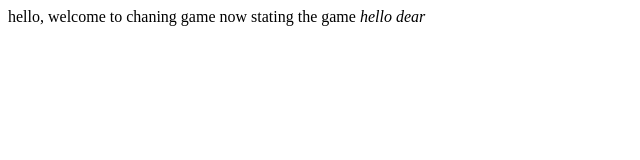
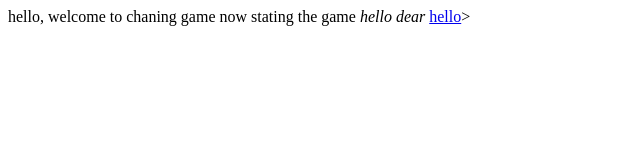
Before and after one commit to Chaudharikhushal/aws-try, a plain HTML site: page index.html in a window 1280 px wide. Shown: the full height of the page, 0-640 px from the left. Drawn offline with Linux system fonts and the light colour scheme.

Commit message:
Update index.html

```diff
--- a/index.html
+++ b/index.html
@@ -1,2 +1,2 @@
 hello, welcome to chaning game  now stating the game
-<i>hello dear</i>
+<i>hello dear</i> <a href="#">hello</a>>
```
